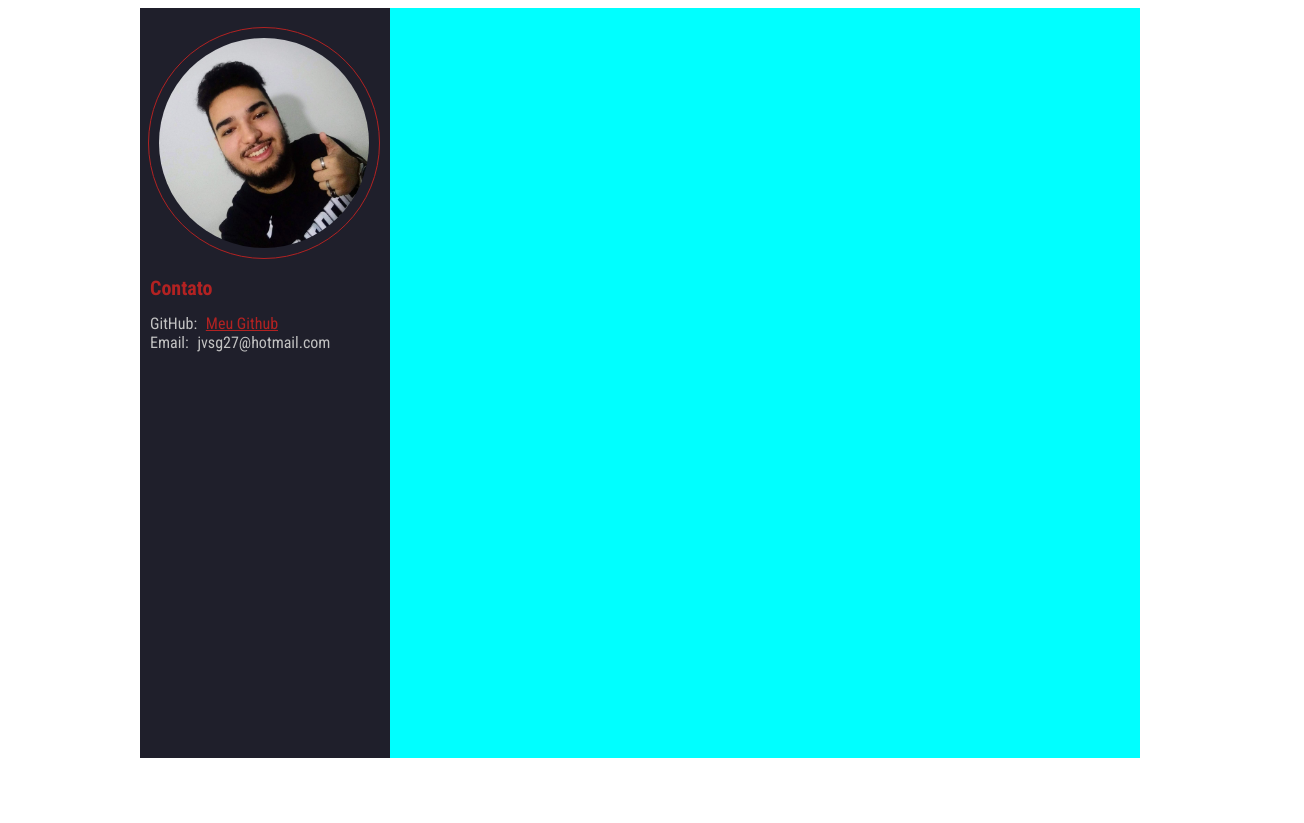
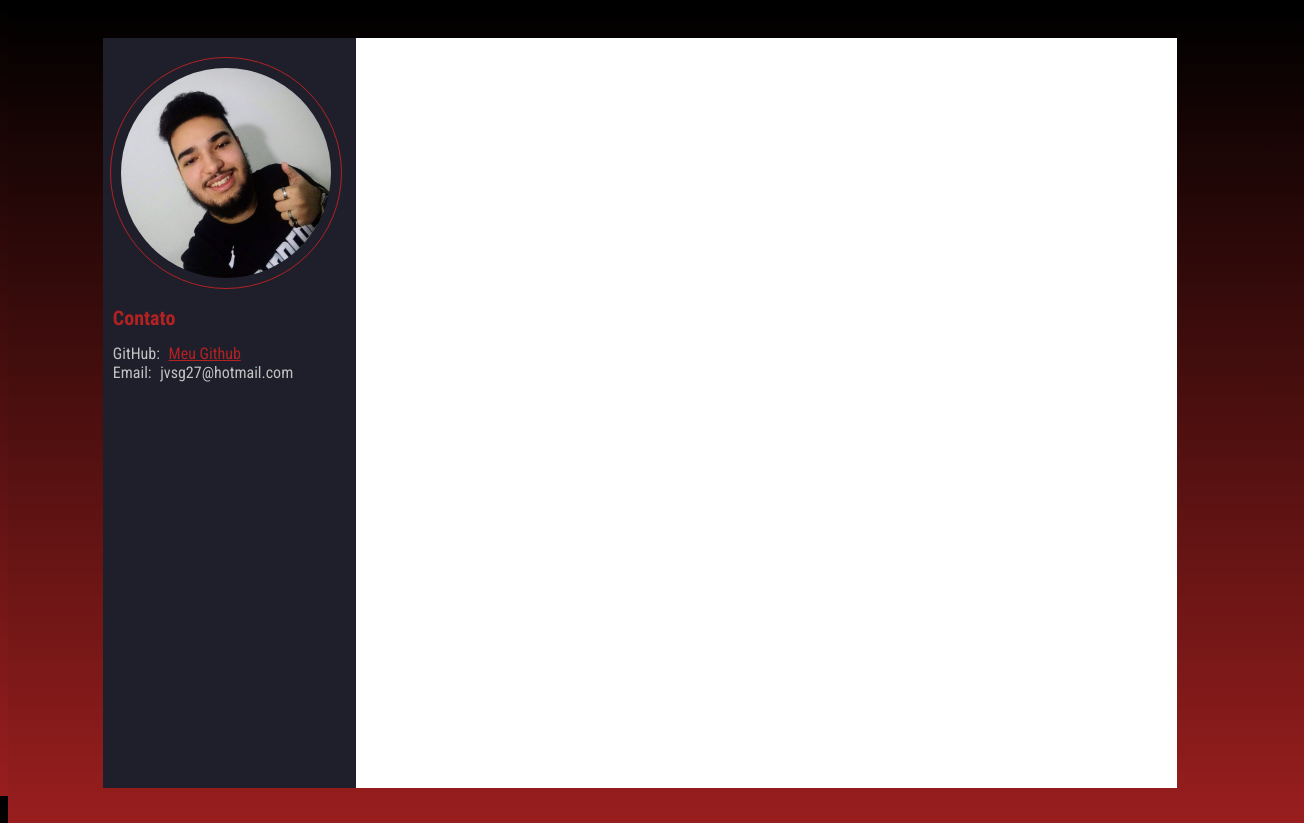
Before and after one commit to JoaoVitorSilva27/Projeto-curriculum, a plain HTML site: page index.html in a window 1280 px wide. Shown: the whole page, 1304 px wide, since content can reach past the window. Before the commit the page ends 800 px from the top, so only its background shows below. Drawn offline with Linux system fonts and the light colour scheme.

Commit message:
Update backgound

```diff
--- a/index.html
+++ b/index.html
@@ -14,10 +14,16 @@
         href="https://fonts.googleapis.com/css2?family=Roboto+Condensed:wght@300;400;700&family=Roboto:wght@300;400;700&display=swap"
         rel="stylesheet">
 
-
 </head>
 
 <body>
+    <div id="contani">
+        <div>
+            <div class="stars"></div>
+            <div class="stars2"></div>
+        </div>
+    </div>
+
     <div id="corpo">
         <div id="ladoE">
             <br>
--- a/src/css/style.css
+++ b/src/css/style.css
@@ -1,20 +1,29 @@
 body {
     font-family: 'Roboto Condensed', sans-serif;
+    background: linear-gradient( 0,#991e1e ,#000000 );
+}
+
+#contani {
+    position: absolute;
+    z-index: -1;
+    background: linear-gradient( 0,#991e1e ,#000000 );
+    width: 1296px;
+    height: 815px;
 }
 
 #corpo {
     display: flex;
     justify-content: center;
+    padding-top: 30px;
 }
 
 #ladoE {
-    width: 250px;
+    width: 20%;
     height: 750px;
     background-color: rgb(31, 31, 43);
-
 }
 
-#fotocont{
+#fotocont {
     padding: 7.5px;
 }
 
@@ -23,7 +32,7 @@ body {
     width: 210px;
     padding: 10px;
     border-radius: 120px;
-    border: firebrick 1px solid;
+    border: #b22222 1px solid;
 
 }
 
@@ -47,8 +56,8 @@ body {
 }
 
 #ladoD {
-    background-color: aqua;
-    width: 750px;
+    background-color: white;
+    width: 65%;
     height: 750px;
 
 }
```
